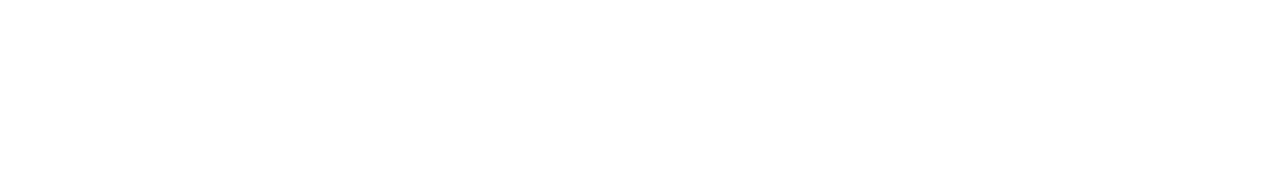
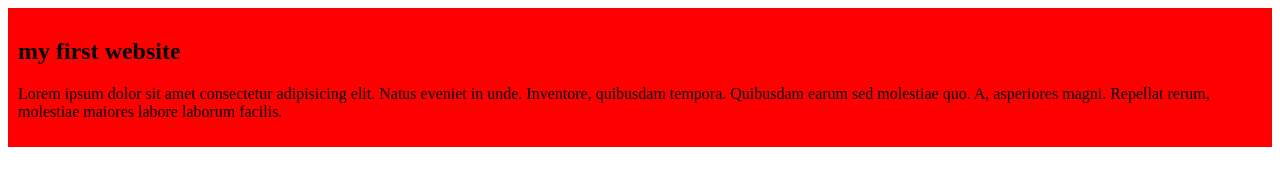
Before and after one commit to fahadbgnr/my-simple-website, a plain HTML site: page index.html in a window 1280 px wide. Drawn offline with Linux system fonts and the light colour scheme.

Commit message:
added my first web site

```diff
--- a/index.html
+++ b/index.html
@@ -4,8 +4,12 @@
     <meta charset="UTF-8">
     <meta name="viewport" content="width=device-width, initial-scale=1.0">
     <title>my simple website</title>
+    <link rel="stylesheet" href="styles/blog.css">
 </head>
 <body>
-
+    <div>
+        <h2>my first website</h2>
+        <p>Lorem ipsum dolor sit amet consectetur adipisicing elit. Natus eveniet in unde. Inventore, quibusdam tempora. Quibusdam earum sed molestiae quo. A, asperiores magni. Repellat rerum, molestiae maiores labore laborum facilis.</p>
+    </div>
 </body>
 </html>
--- /dev/null
+++ b/styles/blog.css
@@ -0,0 +1,5 @@
+div{
+    background-color: red;
+    border: 10px;
+    padding: 10px;
+}
```
